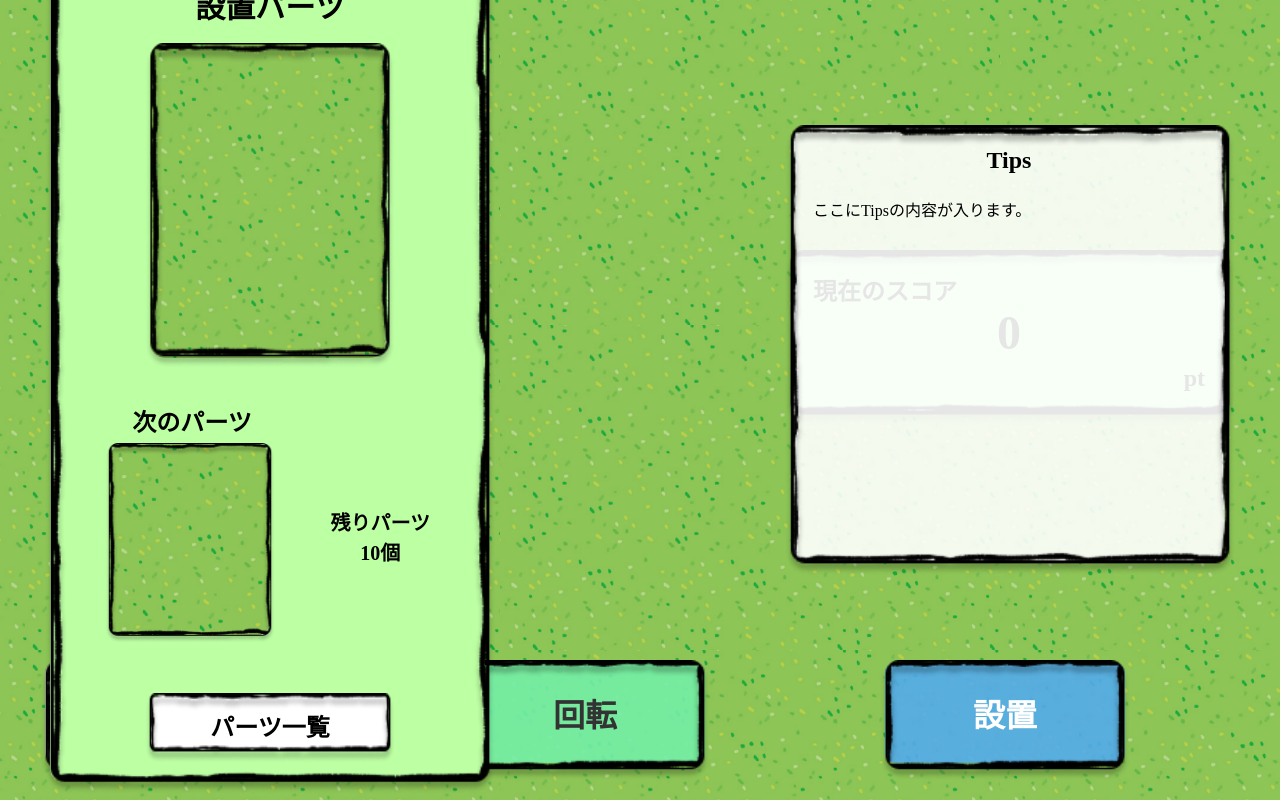
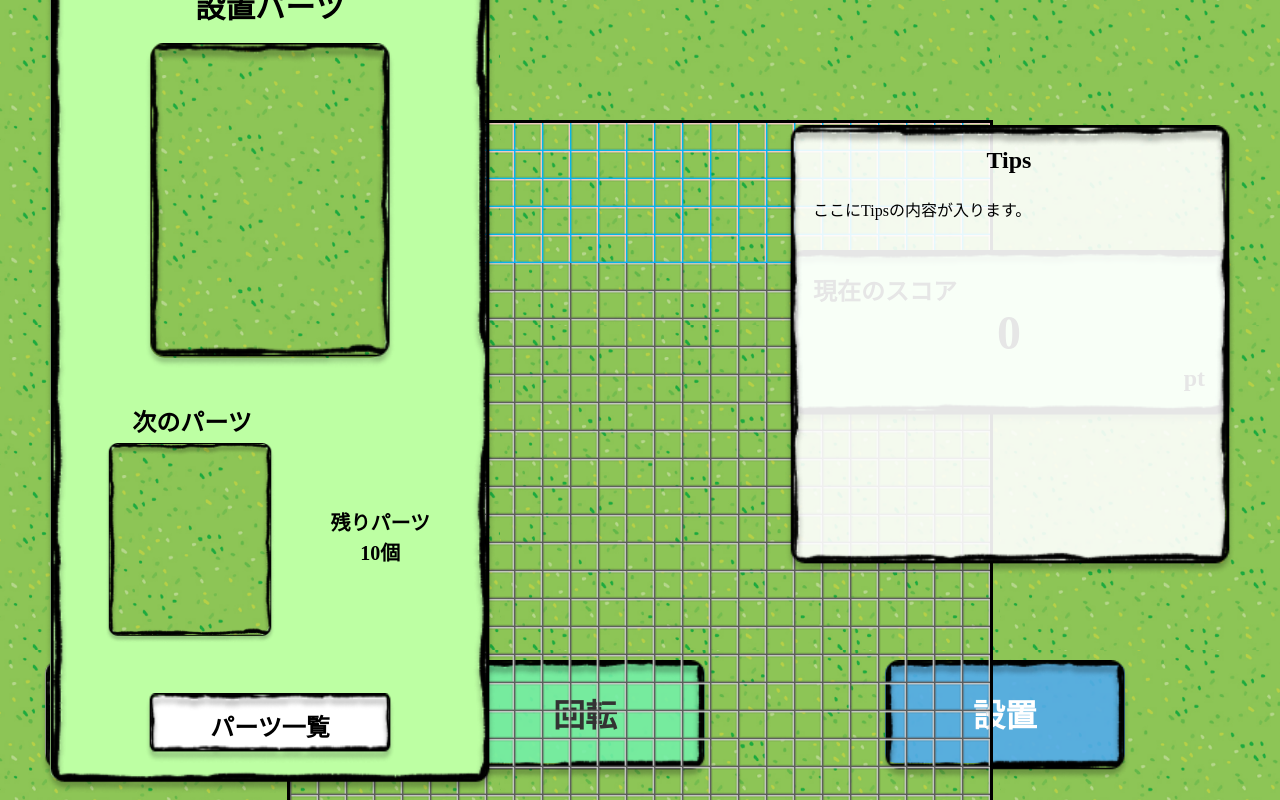
Before and after one commit to kc3hack/2025_1, a Next.js app in the folder frontend/: page /edit in a window 1280 px wide. Shown: the top 800 px of the page. Built offline with nearby package versions, Linux system fonts and the light colour scheme.

Commit message:
メインのUIを追加

```diff
--- /dev/null
+++ b/frontend/src/app/components/edit/GameGrid.module.css
@@ -0,0 +1,30 @@
+.grid {
+    margin-top: 120px;  /* 上のマージンを増やして下に移動 */
+    margin-bottom: 120px;  /* ボタングループとの余白も少し増やす */
+    border: 3px solid #000000;  /* グレーの境界線を追加 */
+    position: relative;
+    z-index: 2;
+}
+
+.row {
+    display: flex;
+}
+
+.tile {
+    width: 28px;  /* タイルサイズを24pxから32pxに拡大 */
+    height: 28px;
+    position: relative;
+    z-index: 1;  /* タイルを下に */
+}
+
+.tileImage {
+    width: 100%;
+    height: 100%;
+    object-fit: cover;
+    user-select: none;  /* テキスト選択を防止 */
+    -webkit-user-drag: none;  /* ドラッグを防止 */
+    -khtml-user-drag: none;  /* Safari用 */
+    -moz-user-drag: none;  /* Firefox用 */
+    -o-user-drag: none;  /* Opera用 */
+    z-index: 1;  /* 画像を下に */
+}
--- /dev/null
+++ b/frontend/src/app/components/edit/GameGrid.tsx
@@ -0,0 +1,37 @@
+'use client'
+
+import styles from './GameGrid.module.css'
+
+interface TileProps {
+    isSafe?: boolean
+    // 将来の拡張用にプロパティを追加可能
+}
+
+export default function GameGrid() {
+    const renderTiles = (rows: number, cols: number, isSafe: boolean) => {
+        return Array(rows).fill(0).map((_, row) => (
+            <div key={`row-${row}`} className={styles.row}>
+                {Array(cols).fill(0).map((_, col) => (
+                    <div
+                        key={`tile-${row}-${col}`}
+                        className={styles.tile}
+                    >
+                        <img
+                            src={isSafe ? '/parts/safeTile.png' : '/parts/tile.png'}
+                            alt="tile"
+                            className={styles.tileImage}
+                            draggable={false}
+                        />
+                    </div>
+                ))}
+            </div>
+        ))
+    }
+
+    return (
+        <div className={styles.grid}>
+            {renderTiles(5, 25, true)}  {/* セーフエリア */}
+            {renderTiles(25, 25, false)}  {/* 通常エリア */}
+        </div>
+    )
+}
--- a/frontend/src/app/edit/page.tsx
+++ b/frontend/src/app/edit/page.tsx
@@ -7,6 +7,7 @@ import TipsPanel from '../components/edit/TipsPanel'
 import styles from './styles.module.css'
 import { useState } from 'react'
 import PartsList from '../components/edit/PartsList'
+import GameGrid from '../components/edit/GameGrid'
 
 export default function EditPage() {
     const [showPartsList, setShowPartsList] = useState(false)
@@ -14,6 +15,7 @@ export default function EditPage() {
     return (
         <div className={styles.container}>
             <EditPartsMenu onPartsListClick={() => setShowPartsList(true)} />
+            <GameGrid />
             <ScorePanel />
             <TipsPanel />
             <div className={styles.buttonGroup}>
```
Also changed, not shown: frontend/public/parts/safeTile.png (added), frontend/public/parts/tile.png (added).
